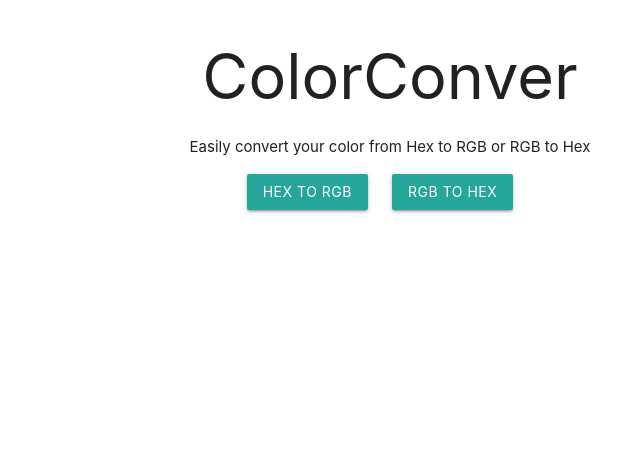
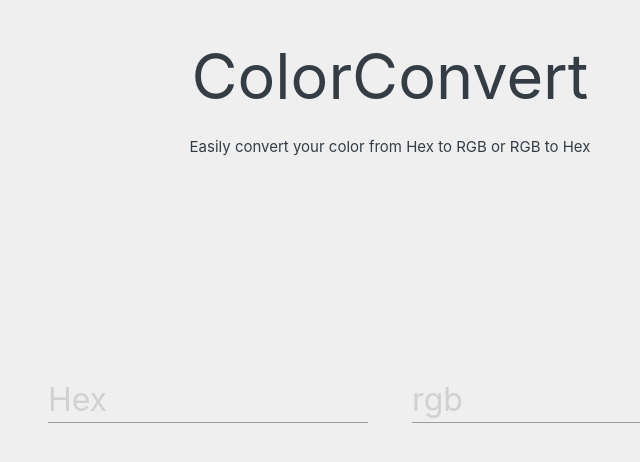
Before and after one commit to jbkuczma/ColorConvert, a website: page index.html in a window 1280 px wide. Shown: the whole page, without its empty margins (250-890 px from the left). Drawn offline with nearby package versions, Linux system fonts and the light colour scheme.

Commit message:
centered inputs

```diff
--- a/index.html
+++ b/index.html
@@ -9,14 +9,14 @@
   </head>
   <body>
       <div class="head">
-          <h1> ColorConver</h1>
+          <h1> ColorConvert</h1>
           <p>
               Easily convert your color from Hex to RGB or RGB to Hex
           </p>
       </div>
-      <div class="button_selector">
-          <a class="waves-effect waves-light btn">Hex to RGB</a>
-          <a class="waves-effect waves-light btn">RGB to Hex</a>
+      <div class="color_inputs">
+          <input id="hex" autocomplete="off" placeholder="Hex"/>
+          <input id="rgb" autocomplete="off" placeholder="rgb"/>
       </div>
       <script type="text/javascript" src="https://code.jquery.com/jquery-2.1.1.min.js"></script>
       <script src="https://cdnjs.cloudflare.com/ajax/libs/materialize/0.97.6/js/materialize.min.js"></script>
--- a/main.css
+++ b/main.css
@@ -1,9 +1,31 @@
+html {
+    /*background-color: #343d46;
+    color: #efefef;*/
+    color: #343d46;
+    background-color: #efefef;
+}
+body {
+    height: 100%;
+}
+#hex, #rgb {
+    display: inline;
+    width: 60%;
+    max-width: 320px;
+    text-align: left;
+    font-size: 32px;
+    margin: 20px;
+}
+.color_inputs {
+    top: 50%;
+    width: 90%;
+    left: 50%;
+    -moz-transform: translateY(-50%) translateX(-50%);
+    -webkit-transform: translateY(-50%) translateX(-50%);
+    -o-transform: translateY(-50%) translateX(-50%);
+    transform: translateY(-50%) translateX(-50%);
+    position: absolute;
+    text-align: center;
+}
 .head {
     text-align: center;
 }
-.button_selector {
-    text-align: center;
-}
-.button_selector a {
-    margin-right: 20px;
-}
```
Also changed, not shown: script.js (added).
